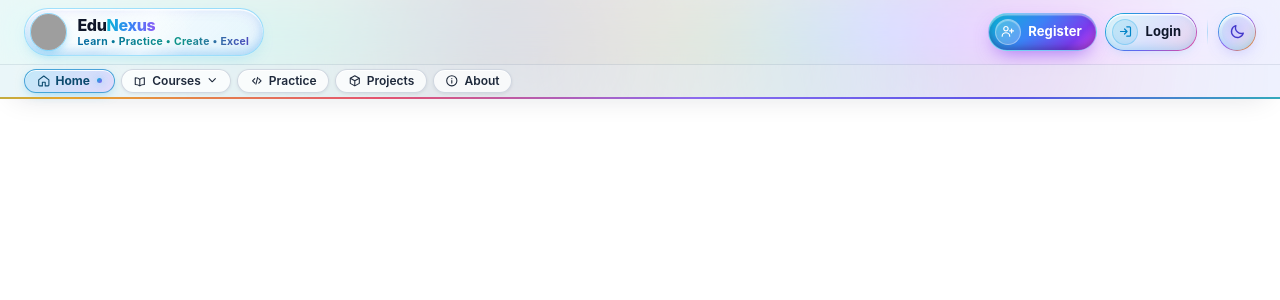
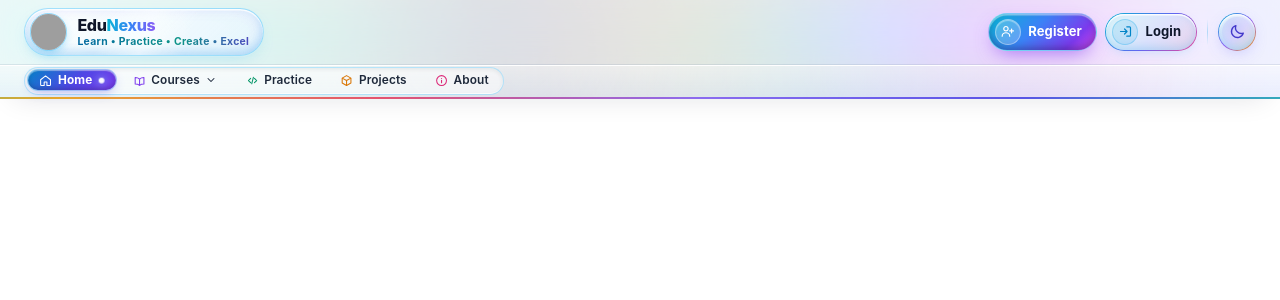
Before and after one commit to nilaysardar04042001/EduNexus, a React (Vite) app in the folder Frontend/: page / in a window 1280 px wide. Shown: the top 300 px of the page. Built offline with nearby package versions, Linux system fonts and the light colour scheme; grey boxes are pictures that could not be loaded.

Commit message:
feat: enhance bottom button bar with glass pill dock, jewel active capsule, and section icon accents

```diff
--- a/Frontend/src/components/Navbar/Navbar.css
+++ b/Frontend/src/components/Navbar/Navbar.css
@@ -93,15 +93,45 @@
   --toggle-glow-light: rgba(99, 102, 241, 0.35);
   --toggle-glow-dark: rgba(251, 191, 36, 0.38);
 
-  /* Pill Surface, Hover & Active Tokens */
-  --nav-pill-bg-light: rgba(255, 255, 255, 0.76);
-  --nav-pill-bg-dark: rgba(15, 23, 42, 0.68);
-  --nav-pill-border-light: rgba(148, 163, 184, 0.4);
-  --nav-pill-border-dark: rgba(148, 163, 184, 0.28);
-  --nav-pill-inset-light: rgba(255, 255, 255, 0.92);
-  --nav-pill-inset-dark: rgba(226, 232, 240, 0.16);
+  /* Pill Dock Rail, Button Surface, Hover & Active Tokens */
+  --nav-bottom-top-light: rgba(255, 255, 255, 0.72);
+  --nav-bottom-top-dark: rgba(10, 22, 54, 0.78);
+  --nav-bottom-end-light: rgba(241, 246, 255, 0.64);
+  --nav-bottom-end-dark: rgba(5, 13, 34, 0.74);
+
+  --nav-dock-bg-light: rgba(255, 255, 255, 0.54);
+  --nav-dock-bg-dark: rgba(4, 10, 28, 0.56);
+  --nav-dock-border-light: rgba(56, 189, 248, 0.34);
+  --nav-dock-border-dark: rgba(56, 189, 248, 0.28);
+  --nav-dock-inset-top-light: rgba(15, 23, 42, 0.08);
+  --nav-dock-inset-top-dark: rgba(0, 0, 0, 0.55);
+  --nav-dock-inset-bottom-light: rgba(255, 255, 255, 0.9);
+  --nav-dock-inset-bottom-dark: rgba(148, 163, 184, 0.14);
+
+  --nav-pill-bg-light: rgba(255, 255, 255, 0.78);
+  --nav-pill-bg-dark: rgba(15, 26, 56, 0.72);
+  --nav-pill-hover-start-light: rgba(255, 255, 255, 0.96);
+  --nav-pill-hover-start-dark: rgba(20, 38, 82, 0.92);
+  --nav-pill-hover-end-light: rgba(224, 242, 254, 0.9);
+  --nav-pill-hover-end-dark: rgba(44, 28, 86, 0.88);
+  --nav-pill-border-light: rgba(148, 163, 184, 0.34);
+  --nav-pill-border-dark: rgba(148, 163, 184, 0.24);
+  --nav-pill-inset-light: rgba(255, 255, 255, 0.94);
+  --nav-pill-inset-dark: rgba(226, 232, 240, 0.18);
   --nav-pill-shadow-light: rgba(15, 23, 42, 0.08);
-  --nav-pill-shadow-dark: rgba(0, 0, 0, 0.44);
+  --nav-pill-shadow-dark: rgba(0, 0, 0, 0.45);
+
+  /* Subtle Per-Section Icon Accent Tints */
+  --nav-ico-home-light: #0284c7;
+  --nav-ico-home-dark: #38bdf8;
+  --nav-ico-courses-light: #7c3aed;
+  --nav-ico-courses-dark: #c084fc;
+  --nav-ico-practice-light: #059669;
+  --nav-ico-practice-dark: #34d399;
+  --nav-ico-projects-light: #d97706;
+  --nav-ico-projects-dark: #fbbf24;
+  --nav-ico-about-light: #db2777;
+  --nav-ico-about-dark: #f472b6;
 
   --nav-popover-bg-light: rgba(255, 255, 255, 0.96);
   --nav-popover-bg-dark: rgba(7, 18, 46, 0.96);
@@ -124,19 +154,27 @@
   --nav-hover-text-light: #0369a1;
   --nav-hover-text-dark: #a5f3fc;
 
-  --nav-active-start-light: rgba(14, 165, 233, 0.24);
-  --nav-active-start-dark: rgba(6, 182, 212, 0.32);
-  --nav-active-end-light: rgba(139, 92, 246, 0.22);
-  --nav-active-end-dark: rgba(139, 92, 246, 0.34);
-  --nav-active-border-light: rgba(2, 132, 199, 0.66);
-  --nav-active-border-dark: rgba(56, 189, 248, 0.72);
-  --nav-active-text-light: #0c4a6e;
-  --nav-active-text-dark: #ecfeff;
+  --nav-active-start-light: #0284c7;
+  --nav-active-start-dark: #06b6d4;
+  --nav-active-mid-light: #4f46e5;
+  --nav-active-mid-dark: #3b82f6;
+  --nav-active-end-light: #7c3aed;
+  --nav-active-end-dark: #8b5cf6;
+  --nav-active-border-light: rgba(186, 230, 253, 0.75);
+  --nav-active-border-dark: rgba(165, 243, 252, 0.68);
+  --nav-active-glow-light: rgba(79, 70, 229, 0.45);
+  --nav-active-glow-dark: rgba(56, 189, 248, 0.5);
 
   /* Default (light) values for browsers without light-dark() */
   --nav-base-bg: var(--nav-base-bg-light);
   --nav-top-glass: var(--nav-top-glass-light);
   --nav-bottom-glass: var(--nav-bottom-glass-light);
+  --nav-bottom-top: var(--nav-bottom-top-light);
+  --nav-bottom-end: var(--nav-bottom-end-light);
+  --nav-dock-bg: var(--nav-dock-bg-light);
+  --nav-dock-border: var(--nav-dock-border-light);
+  --nav-dock-inset-top: var(--nav-dock-inset-top-light);
+  --nav-dock-inset-bottom: var(--nav-dock-inset-bottom-light);
   --nav-blob-a: var(--nav-blob-a-light);
   --nav-blob-b: var(--nav-blob-b-light);
   --nav-blob-c: var(--nav-blob-c-light);
@@ -169,9 +207,16 @@
   --toggle-icon: var(--toggle-icon-light);
   --toggle-glow: var(--toggle-glow-light);
   --nav-pill-bg: var(--nav-pill-bg-light);
+  --nav-pill-hover-start: var(--nav-pill-hover-start-light);
+  --nav-pill-hover-end: var(--nav-pill-hover-end-light);
   --nav-pill-border: var(--nav-pill-border-light);
   --nav-pill-inset: var(--nav-pill-inset-light);
   --nav-pill-shadow: var(--nav-pill-shadow-light);
+  --nav-ico-home: var(--nav-ico-home-light);
+  --nav-ico-courses: var(--nav-ico-courses-light);
+  --nav-ico-practice: var(--nav-ico-practice-light);
+  --nav-ico-projects: var(--nav-ico-projects-light);
+  --nav-ico-about: var(--nav-ico-about-light);
   --nav-popover-bg: var(--nav-popover-bg-light);
   --nav-popover-border: var(--nav-popover-border-light);
   --nav-popover-shadow-color: var(--nav-popover-shadow-color-light);
@@ -182,9 +227,10 @@
   --nav-hover-border: var(--nav-hover-border-light);
   --nav-hover-text: var(--nav-hover-text-light);
   --nav-active-start: var(--nav-active-start-light);
+  --nav-active-mid: var(--nav-active-mid-light);
   --nav-active-end: var(--nav-active-end-light);
   --nav-active-border: var(--nav-active-border-light);
-  --nav-active-text: var(--nav-active-text-light);
+  --nav-active-glow: var(--nav-active-glow-light);
 
   /* Fallback for browsers without light-dark() */
   @supports not (color: light-dark(white, black)) {
@@ -193,6 +239,12 @@
         --nav-base-bg: var(--nav-base-bg-dark);
         --nav-top-glass: var(--nav-top-glass-dark);
         --nav-bottom-glass: var(--nav-bottom-glass-dark);
+        --nav-bottom-top: var(--nav-bottom-top-dark);
+        --nav-bottom-end: var(--nav-bottom-end-dark);
+        --nav-dock-bg: var(--nav-dock-bg-dark);
+        --nav-dock-border: var(--nav-dock-border-dark);
+        --nav-dock-inset-top: var(--nav-dock-inset-top-dark);
+        --nav-dock-inset-bottom: var(--nav-dock-inset-bottom-dark);
         --nav-blob-a: var(--nav-blob-a-dark);
         --nav-blob-b: var(--nav-blob-b-dark);
         --nav-blob-c: var(--nav-blob-c-dark);
@@ -225,9 +277,16 @@
         --toggle-icon: var(--toggle-icon-dark);
         --toggle-glow: var(--toggle-glow-dark);
         --nav-pill-bg: var(--nav-pill-bg-dark);
+        --nav-pill-hover-start: var(--nav-pill-hover-start-dark);
+        --nav-pill-hover-end: var(--nav-pill-hover-end-dark);
         --nav-pill-border: var(--nav-pill-border-dark);
         --nav-pill-inset: var(--nav-pill-inset-dark);
         --nav-pill-shadow: var(--nav-pill-shadow-dark);
+        --nav-ico-home: var(--nav-ico-home-dark);
+        --nav-ico-courses: var(--nav-ico-courses-dark);
+        --nav-ico-practice: var(--nav-ico-practice-dark);
+        --nav-ico-projects: var(--nav-ico-projects-dark);
+        --nav-ico-about: var(--nav-ico-about-dark);
         --nav-popover-bg: var(--nav-popover-bg-dark);
         --nav-popover-border: var(--nav-popover-border-dark);
         --nav-popover-shadow-color: var(--nav-popover-shadow-color-dark);
@@ -238,9 +297,10 @@
         --nav-hover-border: var(--nav-hover-border-dark);
         --nav-hover-text: var(--nav-hover-text-dark);
         --nav-active-start: var(--nav-active-start-dark);
+        --nav-active-mid: var(--nav-active-mid-dark);
         --nav-active-end: var(--nav-active-end-dark);
         --nav-active-border: var(--nav-active-border-dark);
-        --nav-active-text: var(--nav-active-text-dark);
+        --nav-active-glow: var(--nav-active-glow-dark);
       }
     }
 
@@ -248,6 +308,12 @@
       --nav-base-bg: var(--nav-base-bg-dark);
       --nav-top-glass: var(--nav-top-glass-dark);
       --nav-bottom-glass: var(--nav-bottom-glass-dark);
+      --nav-bottom-top: var(--nav-bottom-top-dark);
+      --nav-bottom-end: var(--nav-bottom-end-dark);
+      --nav-dock-bg: var(--nav-dock-bg-dark);
+      --nav-dock-border: var(--nav-dock-border-dark);
+      --nav-dock-inset-top: var(--nav-dock-inset-top-dark);
+      --nav-dock-inset-bottom: var(--nav-dock-inset-bottom-dark);
       --nav-blob-a: var(--nav-blob-a-dark);
       --nav-blob-b: var(--nav-blob-b-dark);
       --nav-blob-c: var(--nav-blob-c-dark);
@@ -280,9 +346,16 @@
       --toggle-icon: var(--toggle-icon-dark);
       --toggle-glow: var(--toggle-glow-dark);
       --nav-pill-bg: var(--nav-pill-bg-dark);
+      --nav-pill-hover-start: var(--nav-pill-hover-start-dark);
+      --nav-pill-hover-end: var(--nav-pill-hover-end-dark);
       --nav-pill-border: var(--nav-pill-border-dark);
       --nav-pill-inset: var(--nav-pill-inset-dark);
       --nav-pill-shadow: var(--nav-pill-shadow-dark);
+      --nav-ico-home: var(--nav-ico-home-dark);
+      --nav-ico-courses: var(--nav-ico-courses-dark);
+      --nav-ico-practice: var(--nav-ico-practice-dark);
+      --nav-ico-projects: var(--nav-ico-projects-dark);
+      --nav-ico-about: var(--nav-ico-about-dark);
       --nav-popover-bg: var(--nav-popover-bg-dark);
       --nav-popover-border: var(--nav-popover-border-dark);
       --nav-popover-shadow-color: var(--nav-popover-shadow-color-dark);
@@ -293,9 +366,10 @@
       --nav-hover-border: var(--nav-hover-border-dark);
       --nav-hover-text: var(--nav-hover-text-dark);
       --nav-active-start: var(--nav-active-start-dark);
+      --nav-active-mid: var(--nav-active-mid-dark);
       --nav-active-end: var(--nav-active-end-dark);
       --nav-active-border: var(--nav-active-border-dark);
-      --nav-active-text: var(--nav-active-text-dark);
+      --nav-active-glow: var(--nav-active-glow-dark);
     }
   }
 
@@ -304,6 +378,15 @@
     --nav-base-bg: light-dark(var(--nav-base-bg-light), var(--nav-base-bg-dark));
     --nav-top-glass: light-dark(var(--nav-top-glass-light), var(--nav-top-glass-dark));
     --nav-bottom-glass: light-dark(var(--nav-bottom-glass-light), var(--nav-bottom-glass-dark));
+    --nav-bottom-top: light-dark(var(--nav-bottom-top-light), var(--nav-bottom-top-dark));
+    --nav-bottom-end: light-dark(var(--nav-bottom-end-light), var(--nav-bottom-end-dark));
+    --nav-dock-bg: light-dark(var(--nav-dock-bg-light), var(--nav-dock-bg-dark));
+    --nav-dock-border: light-dark(var(--nav-dock-border-light), var(--nav-dock-border-dark));
+    --nav-dock-inset-top: light-dark(var(--nav-dock-inset-top-light), var(--nav-dock-inset-top-dark));
+    --nav-dock-inset-bottom: light-dark(
+      var(--nav-dock-inset-bottom-light),
+      var(--nav-dock-inset-bottom-dark)
+    );
     --nav-blob-a: light-dark(var(--nav-blob-a-light), var(--nav-blob-a-dark));
     --nav-blob-b: light-dark(var(--nav-blob-b-light), var(--nav-blob-b-dark));
     --nav-blob-c: light-dark(var(--nav-blob-c-light), var(--nav-blob-c-dark));
@@ -336,9 +419,22 @@
     --toggle-icon: light-dark(var(--toggle-icon-light), var(--toggle-icon-dark));
     --toggle-glow: light-dark(var(--toggle-glow-light), var(--toggle-glow-dark));
     --nav-pill-bg: light-dark(var(--nav-pill-bg-light), var(--nav-pill-bg-dark));
+    --nav-pill-hover-start: light-dark(
+      var(--nav-pill-hover-start-light),
+      var(--nav-pill-hover-start-dark)
+    );
+    --nav-pill-hover-end: light-dark(
+      var(--nav-pill-hover-end-light),
+      var(--nav-pill-hover-end-dark)
+    );
     --nav-pill-border: light-dark(var(--nav-pill-border-light), var(--nav-pill-border-dark));
     --nav-pill-inset: light-dark(var(--nav-pill-inset-light), var(--nav-pill-inset-dark));
     --nav-pill-shadow: light-dark(var(--nav-pill-shadow-light), var(--nav-pill-shadow-dark));
+    --nav-ico-home: light-dark(var(--nav-ico-home-light), var(--nav-ico-home-dark));
+    --nav-ico-courses: light-dark(var(--nav-ico-courses-light), var(--nav-ico-courses-dark));
+    --nav-ico-practice: light-dark(var(--nav-ico-practice-light), var(--nav-ico-practice-dark));
+    --nav-ico-projects: light-dark(var(--nav-ico-projects-light), var(--nav-ico-projects-dark));
+    --nav-ico-about: light-dark(var(--nav-ico-about-light), var(--nav-ico-about-dark));
     --nav-popover-bg: light-dark(var(--nav-popover-bg-light), var(--nav-popover-bg-dark));
     --nav-popover-border: light-dark(var(--nav-popover-border-light), var(--nav-popover-border-dark));
     --nav-popover-shadow-color: light-dark(
@@ -352,9 +448,10 @@
     --nav-hover-border: light-dark(var(--nav-hover-border-light), var(--nav-hover-border-dark));
     --nav-hover-text: light-dark(var(--nav-hover-text-light), var(--nav-hover-text-dark));
     --nav-active-start: light-dark(var(--nav-active-start-light), var(--nav-active-start-dark));
+    --nav-active-mid: light-dark(var(--nav-active-mid-light), var(--nav-active-mid-dark));
     --nav-active-end: light-dark(var(--nav-active-end-light), var(--nav-active-end-dark));
     --nav-active-border: light-dark(var(--nav-active-border-light), var(--nav-active-border-dark));
-    --nav-active-text: light-dark(var(--nav-active-text-light), var(--nav-active-text-dark));
+    --nav-active-glow: light-dark(var(--nav-active-glow-light), var(--nav-active-glow-dark));
   }
 
   --nav-shadow: 0 10px 30px -14px var(--nav-shadow-color);
@@ -1211,13 +1308,26 @@
 }
 
 /* ==========================================================================
- * 2. BOTTOM PART (Compact 32px / h-8 Bar — Left-Aligned Enhanced Pill Menu)
+ * 2. BOTTOM PART (Compact 32px / h-8 Bar — Architectural Glass Pill Dock)
  * ========================================================================== */
+
+@keyframes edunexus-active-dot-pulse {
+  0%,
+  100% {
+    transform: scale(1);
+    opacity: 0.92;
+  }
+  50% {
+    transform: scale(1.3);
+    opacity: 1;
+  }
+}
 
 .edunexus-navbar-bottom {
   position: relative;
   z-index: 2;
-  background-color: var(--nav-bottom-glass);
+  background-image: linear-gradient(180deg, var(--nav-bottom-top), var(--nav-bottom-end));
+  box-shadow: inset 0 1px 0 var(--nav-pill-inset);
   min-block-size: 2rem;
   block-size: 2rem;
 }
@@ -1256,39 +1366,48 @@
   justify-content: flex-start;
 }
 
+/* Narrow Menu Trigger: Iridescent Gradient-Border Glass Pill */
 .edunexus-menu-button {
   anchor-name: --edunexus-menu-button;
   display: inline-flex;
   align-items: center;
-  gap: 0.35rem;
+  gap: 0.38rem;
   block-size: 1.5rem;
-  padding: 0 0.72rem;
+  padding: 0 0.78rem;
   border-radius: 9999px;
-  border: 1px solid var(--nav-pill-border);
-  background-color: var(--nav-pill-bg);
+  border: 1px solid transparent;
+  background-image:
+    linear-gradient(135deg, var(--login-bg-start), var(--login-bg-end)),
+    linear-gradient(135deg, #06b6d4 0%, #6366f1 55%, #ec4899 100%);
+  background-origin: border-box;
+  background-clip: padding-box, border-box;
   color: var(--nav-text-strong);
   box-shadow:
     inset 0 1px 0 var(--nav-pill-inset),
-    0 1px 4px var(--nav-pill-shadow);
+    0 2px 8px -3px var(--brand-outer-shadow);
   font-size: 0.75rem;
   font-weight: 700;
+  letter-spacing: 0.01em;
   line-height: 1;
   cursor: pointer;
   transition:
-    background-color 160ms ease,
-    border-color 160ms ease,
-    color 160ms ease;
+    color 160ms ease,
+    box-shadow 180ms ease,
+    filter 160ms ease;
 }
 
 .edunexus-menu-button svg {
   inline-size: 0.9rem;
   block-size: 0.9rem;
+  color: var(--nav-ico-home);
 }
 
 .edunexus-menu-button:hover {
-  background-color: var(--nav-hover-bg);
-  border-color: var(--nav-hover-border);
   color: var(--nav-hover-text);
+  filter: brightness(1.04);
+  box-shadow:
+    inset 0 1px 0 var(--nav-pill-inset),
+    0 4px 12px -4px rgba(14, 165, 233, 0.45);
 }
 
 /* Narrow Layout Default: Native Top-Layer Popover Menu anchored to Left Menu Button */
@@ -1365,24 +1484,27 @@
   }
 }
 
-/* Enhanced Pill-Shaped Menu Buttons */
+/* Enhanced Tactile Pill-Shaped Menu Buttons */
 .edunexus-nav-link,
 .edunexus-dropdown-trigger {
   position: relative;
   display: inline-flex;
   align-items: center;
-  gap: 0.4rem;
+  gap: 0.42rem;
   inline-size: 100%;
-  padding: 0.42rem 0.9rem;
+  padding: 0.44rem 0.9rem;
   border-radius: 9999px;
-  border: 1px solid var(--nav-pill-border);
+  border: 1px solid transparent;
   background-color: var(--nav-pill-bg);
+  background-origin: border-box;
+  background-clip: padding-box, border-box;
   color: var(--nav-text);
   box-shadow:
     inset 0 1px 0 var(--nav-pill-inset),
-    0 1px 3px var(--nav-pill-shadow);
+    0 1px 2px var(--nav-pill-shadow);
   font-size: 0.8125rem;
   font-weight: 600;
+  letter-spacing: 0.01em;
   line-height: 1.15;
   text-decoration: none;
   cursor: pointer;
@@ -1393,35 +1515,74 @@
     box-shadow 180ms ease;
 }
 
+/* Per-section refined icon accent colors */
+.edunexus-nav-link[data-section="home"] .edunexus-nav-icon {
+  color: var(--nav-ico-home);
+}
+
+.edunexus-dropdown-trigger[data-section="courses"] .edunexus-nav-icon {
+  color: var(--nav-ico-courses);
+}
+
+.edunexus-nav-link[data-section="practice"] .edunexus-nav-icon {
+  color: var(--nav-ico-practice);
+}
+
+.edunexus-nav-link[data-section="projects"] .edunexus-nav-icon {
+  color: var(--nav-ico-projects);
+}
+
+.edunexus-nav-link[data-section="about"] .edunexus-nav-icon {
+  color: var(--nav-ico-about);
+}
+
+/* Iridescent Gradient-Border Hover & Expanded Dropdown Trigger State */
 .edunexus-nav-link:hover,
-.edunexus-dropdown-trigger:hover {
-  background-color: var(--nav-hover-bg);
-  border-color: var(--nav-hover-border);
-  color: var(--nav-hover-text);
+.edunexus-dropdown-trigger:hover,
+.edunexus-dropdown-trigger[aria-expanded="true"] {
+  border-color: transparent;
+  background-color: transparent;
+  background-image:
+    linear-gradient(135deg, var(--nav-pill-hover-start), var(--nav-pill-hover-end)),
+    linear-gradient(135deg, #06b6d4 0%, #6366f1 55%, #ec4899 100%);
+  color: var(--nav-text-strong);
   box-shadow:
     inset 0 1px 0 var(--nav-pill-inset),
-    0 4px 12px -4px rgba(14, 165, 233, 0.38);
-}
-
-/* Active Current Page Pill Styling (WCAG 1.4.1 non-color affordance: dot + strong gradient pill border) */
-.edunexus-nav-link[aria-current="page"] {
-  background-image: linear-gradient(135deg, var(--nav-active-start), var(--nav-active-end));
+    0 4px 14px -5px rgba(14, 165, 233, 0.45);
+}
+
+/* Active Current Page Jewel Capsule (WCAG >= 5.5:1 contrast + live dot non-color cue) */
+.edunexus-nav-link[aria-current="page"],
+.edunexus-nav-link[aria-current="page"]:hover {
   border-color: var(--nav-active-border);
-  color: var(--nav-active-text);
+  background-color: transparent;
+  background-image: linear-gradient(
+    135deg,
+    var(--nav-active-start) 0%,
+    var(--nav-active-mid) 54%,
+    var(--nav-active-end) 100%
+  );
+  background-clip: border-box;
+  color: #ffffff;
   font-weight: 700;
   box-shadow:
-    inset 0 1px 0 var(--nav-pill-inset),
-    0 3px 12px -4px rgba(14, 165, 233, 0.52);
+    inset 0 1px 1px rgba(255, 255, 255, 0.45),
+    inset 0 -2px 5px rgba(15, 23, 42, 0.25),
+    0 4px 14px -4px var(--nav-active-glow);
+}
+
+.edunexus-nav-link[aria-current="page"] .edunexus-nav-icon {
+  color: #ffffff;
 }
 
 .edunexus-nav-link[aria-current="page"]::after {
   content: "";
-  inline-size: 0.34rem;
-  block-size: 0.34rem;
-  margin-inline-start: 0.08rem;
+  inline-size: 0.32rem;
+  block-size: 0.32rem;
+  margin-inline-start: 0.1rem;
   border-radius: 9999px;
-  background-image: linear-gradient(135deg, #06b6d4, #8b5cf6);
-  box-shadow: 0 0 8px rgba(56, 189, 248, 0.85);
+  background-color: #ffffff;
+  box-shadow: 0 0 8px rgba(165, 243, 252, 0.95);
   flex: none;
 }
 
@@ -1435,8 +1596,13 @@
 }
 
 @media (prefers-reduced-motion: no-preference) {
+  .edunexus-nav-link[aria-current="page"]::after {
+    animation: edunexus-active-dot-pulse 2.4s ease-in-out infinite;
+  }
+
   .edunexus-nav-link,
   .edunexus-dropdown-trigger,
+  .edunexus-menu-button,
   .edunexus-auth-register,
   .edunexus-auth-login,
   .edunexus-theme-toggle {
@@ -1451,12 +1617,16 @@
 
   .edunexus-navbar.is-wide .edunexus-nav-link:hover,
   .edunexus-navbar.is-wide .edunexus-dropdown-trigger:hover,
+  .edunexus-menu-button:hover,
   .edunexus-auth-register:hover,
   .edunexus-auth-login:hover,
   .edunexus-theme-toggle:hover {
-    transform: translate3d(0, -1.5px, 0);
-  }
-
+    transform: translate3d(0, -1px, 0);
+  }
+
+  .edunexus-navbar.is-wide .edunexus-nav-link:active,
+  .edunexus-navbar.is-wide .edunexus-dropdown-trigger:active,
+  .edunexus-menu-button:active,
   .edunexus-auth-register:active,
   .edunexus-auth-login:active,
   .edunexus-theme-toggle:active {
@@ -1472,7 +1642,7 @@
   .edunexus-nav-link:hover .edunexus-nav-icon,
   .edunexus-dropdown-trigger:hover .edunexus-nav-icon,
   .edunexus-sub-link:hover .edunexus-nav-icon {
-    transform: translate3d(0, -1.2px, 0) scale(1.1);
+    transform: translate3d(0, -1.2px, 0) scale(1.12);
   }
 
   .edunexus-auth-register:hover .edunexus-auth-icon,
@@ -1562,12 +1732,12 @@
   block-size: 2rem;
   flex-shrink: 0;
   border-radius: 9999px;
-  background-image: linear-gradient(135deg, var(--nav-active-start), var(--nav-active-end));
+  background-color: var(--login-icon-bg);
   border: 1px solid var(--nav-border);
-  color: var(--nav-hover-text);
-}
-
-/* Wide Layout: Inline Enhanced Pill Navigation Row inside Compact 32px Bottom Bar */
+  color: var(--login-icon-color);
+}
+
+/* Wide Layout: Recessed Architectural Glass Dock Rail inside Compact 32px Bar */
 .edunexus-navbar.is-wide .edunexus-menu-button {
   display: none;
 }
@@ -1577,19 +1747,21 @@
   display: flex;
   flex-direction: row;
   align-items: center;
-  gap: 0.38rem;
+  gap: 0.2rem;
   inline-size: auto;
   max-inline-size: none;
-  block-size: auto;
+  block-size: 1.7rem;
   max-block-size: none;
   overflow: visible;
   margin: 0;
-  padding: 0;
-  border: 0;
-  border-radius: 0;
-  background: transparent;
+  padding: 0.12rem;
+  border-radius: 9999px;
+  border: 1px solid var(--nav-dock-border);
+  background-color: var(--nav-dock-bg);
   backdrop-filter: none;
-  box-shadow: none;
+  box-shadow:
+    inset 0 1.5px 4px var(--nav-dock-inset-top),
+    inset 0 -1px 0 var(--nav-dock-inset-bottom);
   opacity: 1;
   translate: none;
 }
@@ -1601,22 +1773,54 @@
 .edunexus-navbar.is-wide .edunexus-nav-link,
 .edunexus-navbar.is-wide .edunexus-dropdown-trigger {
   inline-size: auto;
-  block-size: 1.5rem;
+  block-size: 1.38rem;
   padding: 0 0.72rem;
   gap: 0.34rem;
-  font-size: 0.75rem;
+  font-size: 0.74rem;
   line-height: 1;
+  background-color: transparent;
+  border-color: transparent;
+  box-shadow: none;
+}
+
+.edunexus-navbar.is-wide .edunexus-nav-link:hover,
+.edunexus-navbar.is-wide .edunexus-dropdown-trigger:hover,
+.edunexus-navbar.is-wide .edunexus-dropdown-trigger[aria-expanded="true"] {
+  background-color: transparent;
+  background-image:
+    linear-gradient(135deg, var(--nav-pill-hover-start), var(--nav-pill-hover-end)),
+    linear-gradient(135deg, #06b6d4 0%, #6366f1 55%, #ec4899 100%);
+  box-shadow:
+    inset 0 1px 0 var(--nav-pill-inset),
+    0 3px 10px -4px rgba(14, 165, 233, 0.45);
+}
+
+.edunexus-navbar.is-wide .edunexus-nav-link[aria-current="page"],
+.edunexus-navbar.is-wide .edunexus-nav-link[aria-current="page"]:hover {
+  border-color: var(--nav-active-border);
+  background-image: linear-gradient(
+    135deg,
+    var(--nav-active-start) 0%,
+    var(--nav-active-mid) 54%,
+    var(--nav-active-end) 100%
+  );
+  background-clip: border-box;
+  color: #ffffff;
+  box-shadow:
+    inset 0 1px 1px rgba(255, 255, 255, 0.45),
+    inset 0 -2px 4px rgba(15, 23, 42, 0.22),
+    0 4px 12px -4px var(--nav-active-glow);
 }
 
 .edunexus-navbar.is-wide .edunexus-nav-link .edunexus-nav-icon,
 .edunexus-navbar.is-wide .edunexus-dropdown-trigger .edunexus-nav-icon {
-  inline-size: 0.85rem;
-  block-size: 0.85rem;
+  inline-size: 0.82rem;
+  block-size: 0.82rem;
 }
 
 .edunexus-navbar.is-wide .edunexus-dropdown-trigger .edunexus-chevron {
-  inline-size: 0.78rem;
-  block-size: 0.78rem;
+  inline-size: 0.75rem;
+  block-size: 0.75rem;
 }
 
 /* Wide Floating Submenu Popover with CSS Anchor Positioning & Hover Bridge */
@@ -1697,15 +1901,24 @@
     color: CanvasText;
   }
 
-  .edunexus-nav-link[aria-current="page"] {
+  .edunexus-nav-link[aria-current="page"],
+  .edunexus-navbar.is-wide .edunexus-nav-link[aria-current="page"] {
+    background-image: none;
+    background-color: Highlight;
+    color: HighlightText;
     border: 2px solid Highlight;
   }
 
+  .edunexus-nav-link[aria-current="page"] .edunexus-nav-icon {
+    color: HighlightText;
+  }
+
   .edunexus-nav-link[aria-current="page"]::after {
-    background: Highlight;
+    background: HighlightText;
   }
 
   .edunexus-home-link,
+  .edunexus-menu-button,
   .edunexus-nav-link,
   .edunexus-dropdown-trigger,
   .edunexus-site-menu,
--- a/Frontend/src/components/Navbar/Navbar.tsx
+++ b/Frontend/src/components/Navbar/Navbar.tsx
@@ -510,6 +510,7 @@ export const Navbar = memo(function Navbar({
                 <button
                   ref={dropdownTriggerRef}
                   type="button"
+                  data-section="courses"
                   className="edunexus-dropdown-trigger"
                   aria-expanded={isCoursesOpen}
                   aria-controls={coursesMenuId}
```
